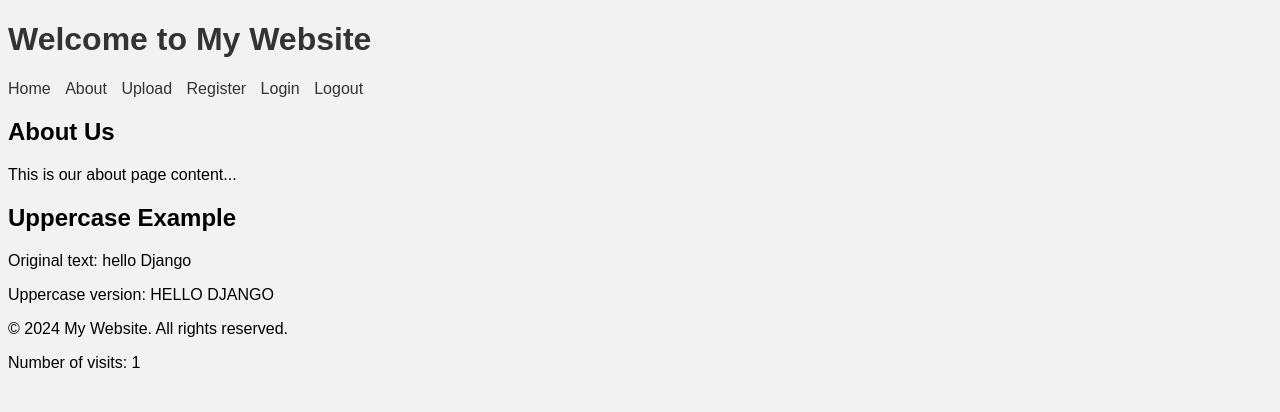
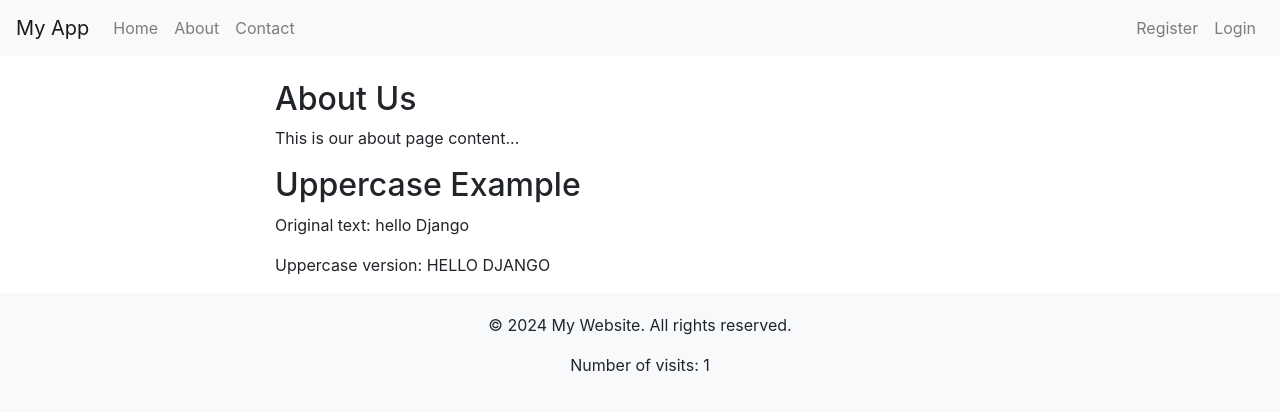
Before and after one commit to Helen-Mars/django_project1, a Django app: page /home/ in a window 1280 px wide. Shown: the top 412 px of the page. Run offline with Django 5.2, Linux system fonts and the light colour scheme; some libraries are stand-ins or nearby versions.

Commit message:
project_1

```diff
--- a/project_1/urls.py
+++ b/project_1/urls.py
@@ -34,5 +34,6 @@ urlpatterns = [
     # path('logout/', views.logout_view, name='logout'),
     path('home/accounts/', include('registration.backends.simple.urls')),
     path('accounts/logout/', auth_views.LogoutView.as_view(), name='logout'),
+    path('contact/', views.contact, name='contact')
 
 ] + static(settings.MEDIA_URL, document_root=settings.MEDIA_ROOT)
--- a/project_1/views.py
+++ b/project_1/views.py
@@ -10,6 +10,9 @@ from django.contrib import messages
 from django.contrib.auth.decorators import login_required
 from datetime import datetime
 
+
+def contact(request):
+    return render(request, 'contact.html')
 
 def get_server_side_cookie(request, cookie, default_val=None):
     val = request.session.get(cookie)
--- a/templates/homepage.html
+++ b/templates/homepage.html
@@ -7,44 +7,99 @@
 <head>
     <meta charset="UTF-8">
     <meta name="viewport" content="width=device-width, initial-scale=1.0">
-    <title>My Custom Page Title</title>
+    <title>{% block title %}My Django App{% endblock %}</title>
     <!-- 引入CSS文件 -->
-    <link rel="stylesheet" href="{% static 'css/styles.css' %}">
+<!--    <link rel="stylesheet" href="{% static 'css/styles.css' %}">-->
+    <link rel="stylesheet" href="https://stackpath.bootstrapcdn.com/bootstrap/4.5.2/css/bootstrap.min.css">
+
 </head>
 <body>
     <header>
-        <h1>Welcome to My Website</h1>
-        <nav>
-            <ul>
-                <li><a href="{% url 'home' %}">Home</a></li>
-                <li><a href="{% url 'about' %}">About</a></li>
-                <li><a href="{% url 'upload_page' %}">Upload</a></li>
-                <!-- 新增注册功能链接 -->
-
-                <li><a href="{% url 'registration_register' %}">Register</a></li>
-                <!-- 登录功能链接 -->
-                <li><a href="{% url 'auth_login' %}">Login</a></li>
-                <li><a href="{% url 'auth_logout' %}">Logout</a></li>
-
+    <!-- 导航栏 -->
+        <nav class="navbar navbar-expand-lg navbar-light bg-light">
+            <a class="navbar-brand" href="{% url 'home' %}">My App</a>
+            <button class="navbar-toggler" type="button" data-toggle="collapse" data-target="#navbarNav" aria-controls="navbarNav" aria-expanded="false" aria-label="Toggle navigation">
+                <span class="navbar-toggler-icon"></span>
+            </button>
+            <div class="collapse navbar-collapse" id="navbarNav">
+                <ul class="navbar-nav">
+                    <li class="nav-item">
+                        <a class="nav-link" href="{% url 'home' %}">Home</a>
+                    </li>
+                    <li class="nav-item">
+                        <a class="nav-link" href="{% url 'about' %}">About</a>
+                    </li>
+                    <li class="nav-item">
+                        <a class="nav-link" href="{% url 'contact' %}">Contact</a>
+                    </li>
+                </ul>
+            </div>
+            <ul class="navbar-nav ml-auto">
+                <li class="nav-item">
+                    <a class="nav-link" href="{% url 'registration_register' %}">Register</a>
+                </li>
+                <li class="nav-item">
+                    <a class="nav-link" href="{% url 'auth_login' %}">Login</a>
+                </li>
+                {% if user.is_authenticated %}
+                <li class="nav-item">
+                    <a class="nav-link" href="{% url 'auth_logout' %}">Logout</a>
+                </li>
+                {% endif %}
             </ul>
         </nav>
+
+<!--        <nav>-->
+<!--            <ul>-->
+<!--                <li><a href="{% url 'home' %}">Home</a></li>-->
+<!--                <li><a href="{% url 'about' %}">About</a></li>-->
+<!--                <li><a href="{% url 'upload_page' %}">Upload</a></li>-->
+<!--                &lt;!&ndash; 新增注册功能链接 &ndash;&gt;-->
+
+<!--                <li><a href="{% url 'registration_register' %}">Register</a></li>-->
+<!--                &lt;!&ndash; 登录功能链接 &ndash;&gt;-->
+<!--                <li><a href="{% url 'auth_login' %}">Login</a></li>-->
+<!--                <li><a href="{% url 'auth_logout' %}">Logout</a></li>-->
+
+<!--            </ul>-->
+<!--        </nav>-->
     </header>
 
     <main>
+    <!-- 主要内容区域 -->
+        <div class="container mt-4">
+            <div class="row justify-content-center">  <!-- 使用 justify-content-center 类使得内容居中 -->
+                <div class="col-lg-8">  <!-- 使用 col-lg-8 类限制内容宽度，并在大屏幕上占用较大空间 -->
+                    {% block content %}
+                    {% endblock %}
+
                     <h2>About Us</h2>
                     <p>This is our about page content...</p>
-
 
                     <div>
                         <h2>Uppercase Example</h2>
                         <p>Original text: {{ text }}</p>
                         <p>Uppercase version: {% uppercase text %}</p>
                     </div>
+                </div>
+            </div>
+        </div>
     </main>
 
-    <footer>
+    <footer style="text-align: center; background-color: #f8f9fa; padding: 20px;">
+        <div class="container">
+            <div class="row justify-content-center">
+                <div class="col-lg-8">
                     <p>&copy; 2024 My Website. All rights reserved.</p>
                     <p>Number of visits: {{ visits }}</p>
+                </div>
+            </div>
+        </div>
     </footer>
+
+    <script src="https://code.jquery.com/jquery-3.5.1.slim.min.js"></script>
+    <script src="https://cdn.jsdelivr.net/npm/@popperjs/core@2.5.3/dist/umd/popper.min.js"></script>
+    <script src="https://stackpath.bootstrapcdn.com/bootstrap/4.5.2/js/bootstrap.min.js"></script>
+
 </body>
 </html>
```
Also changed, not shown: db.sqlite3. Lines whose indentation alone changed are shown as unchanged.
